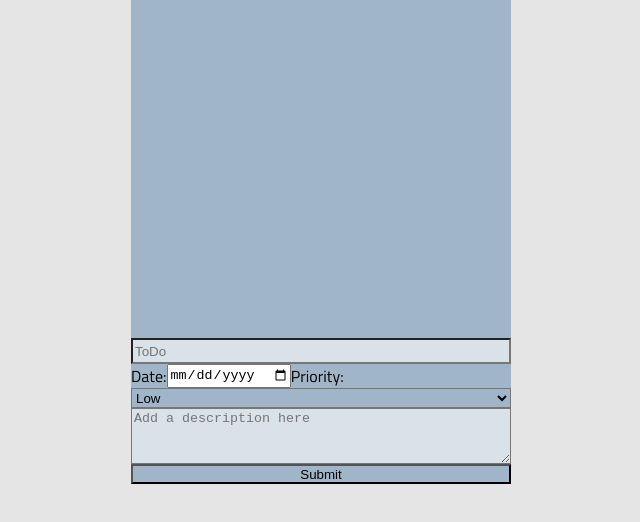
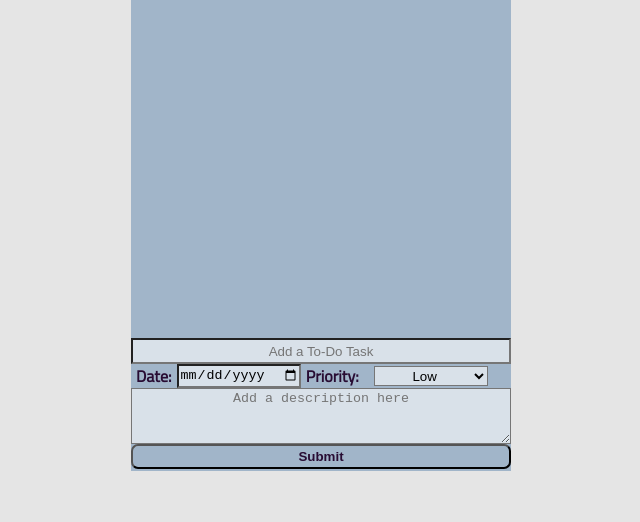
Before and after one commit to andynarf/todolist, a website built with webpack: page dist/index.html in a window 1280 px wide. Shown: the part 222-744 px from the top of the page, without its empty margins (319-959 px from the left). Built offline with nearby package versions, Linux system fonts and the light colour scheme.

Commit message:
style for the app finished

```diff
--- a/src/css/style.css
+++ b/src/css/style.css
@@ -29,15 +29,18 @@ body {
   right: 20px;
   top: 20px;
 }
+
 .clear i {
   font-size: 30px;
   color: #fff;
 }
+
 .clear i:hover {
   cursor: pointer;
   text-shadow: 1px 3px 5px #000;
   transform: rotate(45deg);
 }
+
 #date {
   position: absolute;
   bottom: 10px;
@@ -74,7 +77,8 @@ body {
 }
 
 .text {
-  color: #e5e5e5;
+  color: #8b23c5;
+  font-weight: bold;
 }
 
 .item i.co {
@@ -111,7 +115,7 @@ body {
   top: 10px;
 }
 .item i.de:hover {
-  color: #af0000;
+  color: #8b23c5;
   cursor: pointer;
 }
 
@@ -121,17 +125,46 @@ body {
   background-color: #a1b5c9;
 }
 
+.date {
+  padding-left: 5px;
+  padding-right: 5px;
+  color: #280c33;
+  font-weight: 900;
+}
+
+#start {
+  background-color: #d9e1e9;
+}
+
 .formspace {
   width: 100%;
   height: 20px;
   background-color: #d9e1e9;
+  text-align: center;
+}
+
+#prioritylabel {
+  padding-left: 5px;
+  padding-right: 5px;
+  color: #280c33;
+  font-weight: 900;
 }
 
 #priority {
-  background-color: #a1b5c9;
+  background-color: #d9e1e9;
+  width: 30%;
+  margin-top: 2px;
+  margin-left: 10px;
 }
+
 #submit {
   background-color: #a1b5c9;
+  border-radius: 7px;
+  color: #280c33;
+  font-weight: 900;
+  margin-bottom: 2px;
+  text-align: center;
+  height: 25px;
 }
 
 #description {
@@ -139,14 +172,16 @@ body {
 }
 
 /* --------------- DROPMENU ------------ */
-/*
- /* Dropdown Button */
+
+/* Dropdown Button */
 .dropbtn {
   background-color: #656ba4;
   color: white;
-  /* padding: 16px; */
   font-size: 16px;
   border: none;
+  border-radius: 5px;
+  margin-bottom: 5px;
+  margin-top: 5px;
 }
 
 /* The container <div> - needed to position the dropdown content */
@@ -162,7 +197,6 @@ body {
   display: none;
   position: absolute;
   background-color: #f1f1f1;
-  /*margin-right: 45px;*/
   right: 0;
   min-width: 160px;
   box-shadow: 0px 8px 16px 0px rgba(0, 0, 0, 0.2);
--- a/src/js/skeleton.js
+++ b/src/js/skeleton.js
@@ -9,17 +9,17 @@ const skeleton = `
 <div class="add-to-do">
   <container id="form">
     <input
-      placeholder="ToDo"
+      placeholder="Add a To-Do Task"
       id="input"
       class="formspace"
       type="text"
       requiered
     />
-    <label for="start">Date:</label>
+    <label for="start" class="date">Date:</label>
 
     <input type="date" id="start" name="trip-start">
 
-    <label for="priority">Priority:</label>
+    <label for="priority" id="prioritylabel" >Priority:</label>
 
     <select id="priority" name="priority" class="formspace" required>
       <option value="low">Low</option>
```
Also changed, not shown: README.md, dist/index.html, dist/main.js.
